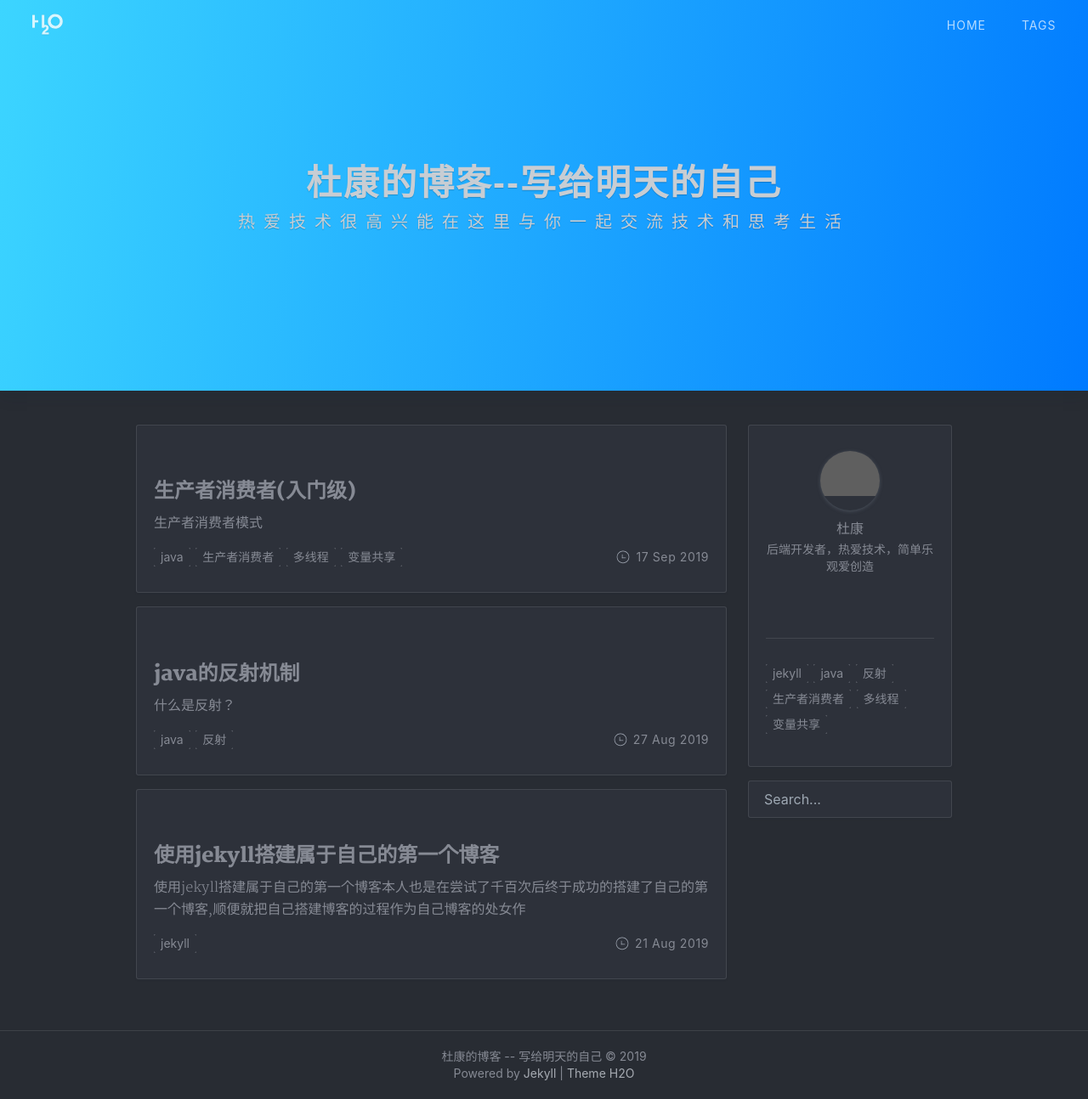
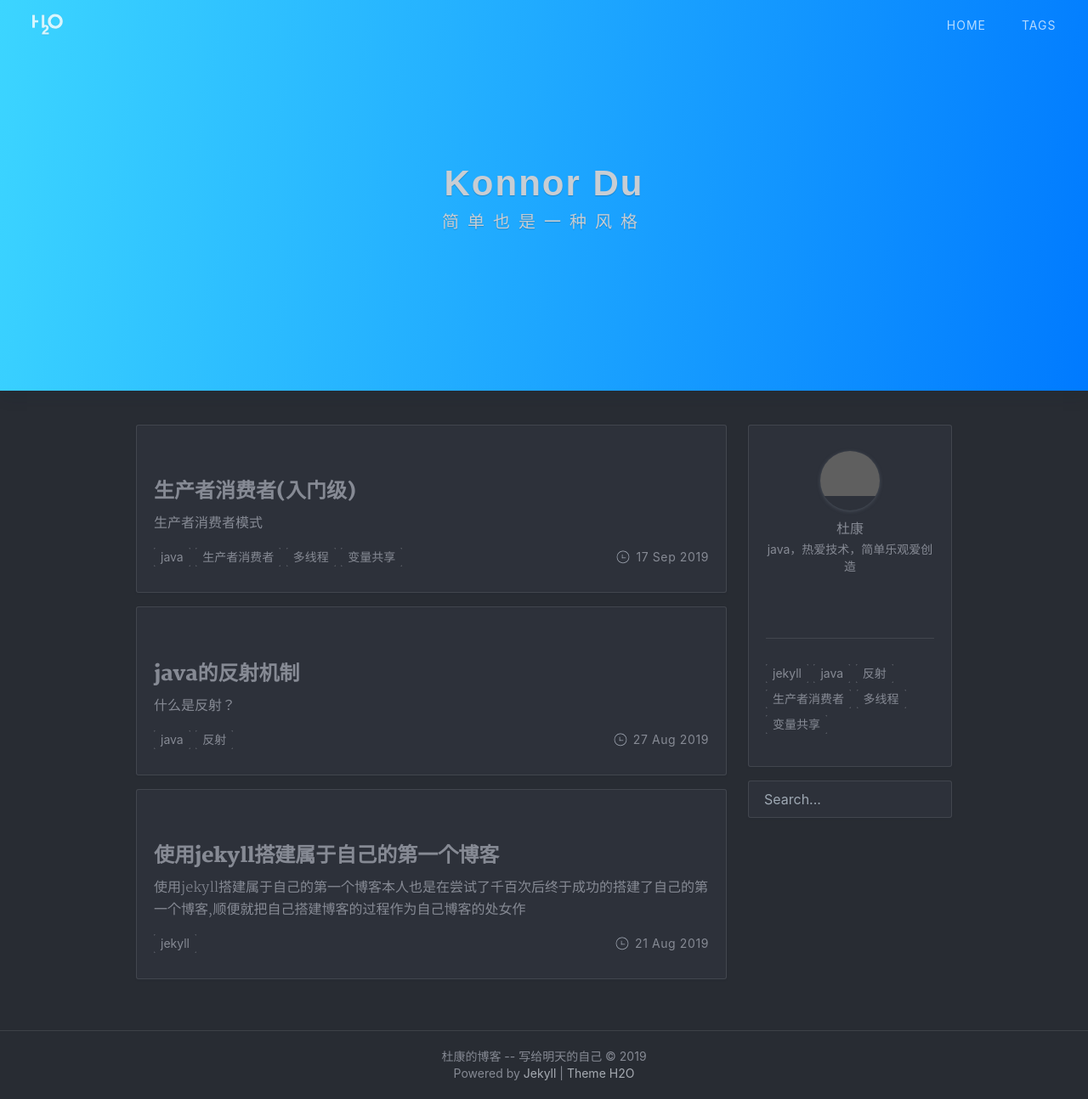
Before and after one commit to DuKang0624/DuKang0624.github.io, a Jekyll site: the page built from index.html, in a window 1280 px wide and 1294 px high. Shown: the whole window at 85% size. Built offline with Jekyll 4.4.1, drawn with Linux system fonts in a browser that asks for light colours; nearby versions of some CDN libraries; the list of posts is cut into pages by our own code; a style sheet for code colours, icons or effects is not loaded; grey boxes are pictures that could not be loaded.

Commit message:
修改博客主页以及个人信息

```diff
--- a/_config.yml
+++ b/_config.yml
@@ -26,7 +26,7 @@ footer:
 # Author 配置博主信息
 author: '杜康'
 nickname: ''
-bio: '后端开发者，热爱技术，简单乐观爱创造'
+bio: 'java，热爱技术，简单乐观爱创造'
 avatar: '/assets/img/'
 
 # Search
--- a/index.html
+++ b/index.html
@@ -1,7 +1,7 @@
 ---
 layout: default
-home-title: 杜康的博客--写给明天的自己
-description: 热爱技术很高兴能在这里与你一起交流技术和思考生活
+home-title: Konnor Du
+description: 简单也是一种风格
 ---
 
 {% include header.html %}
```
